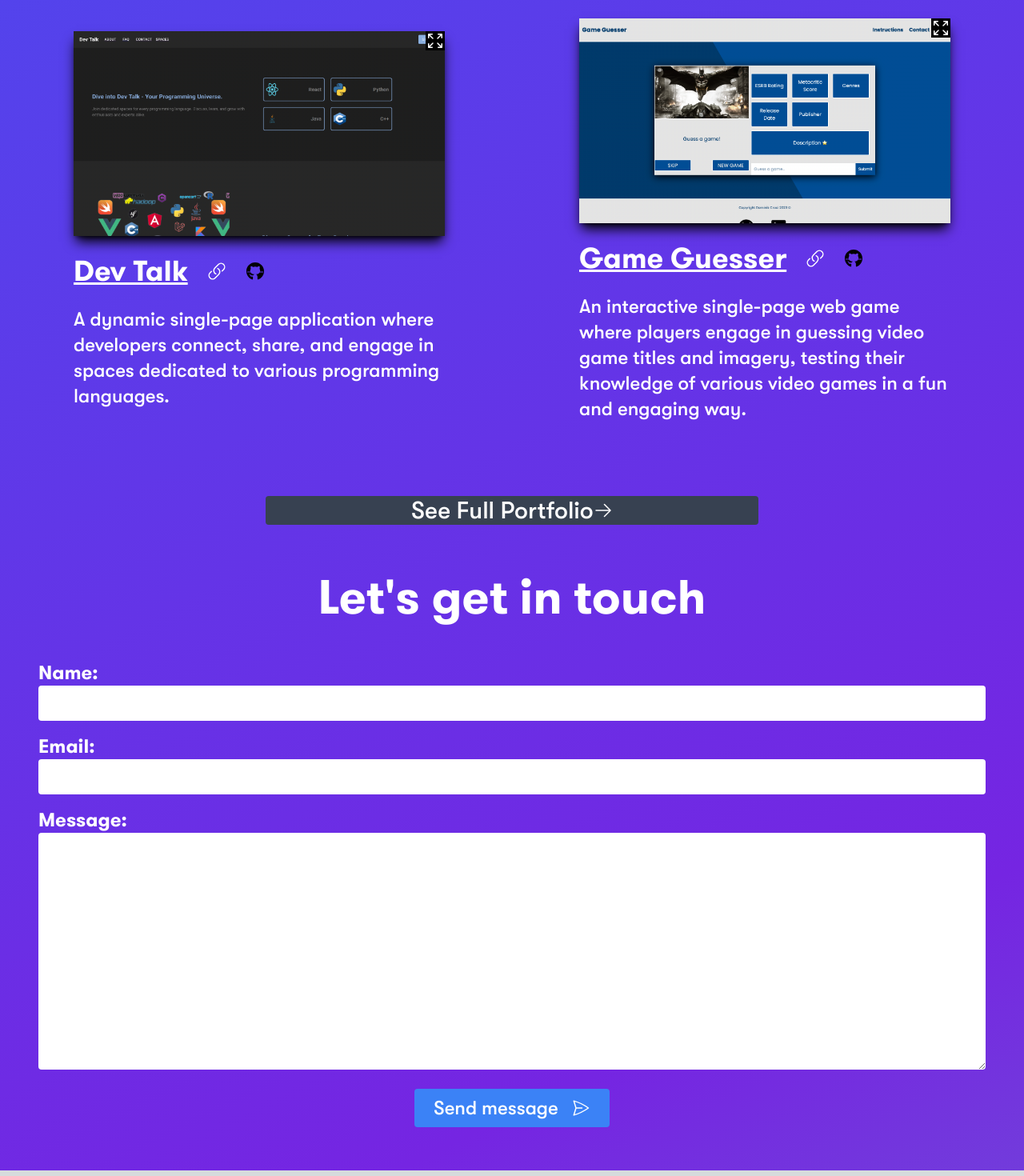
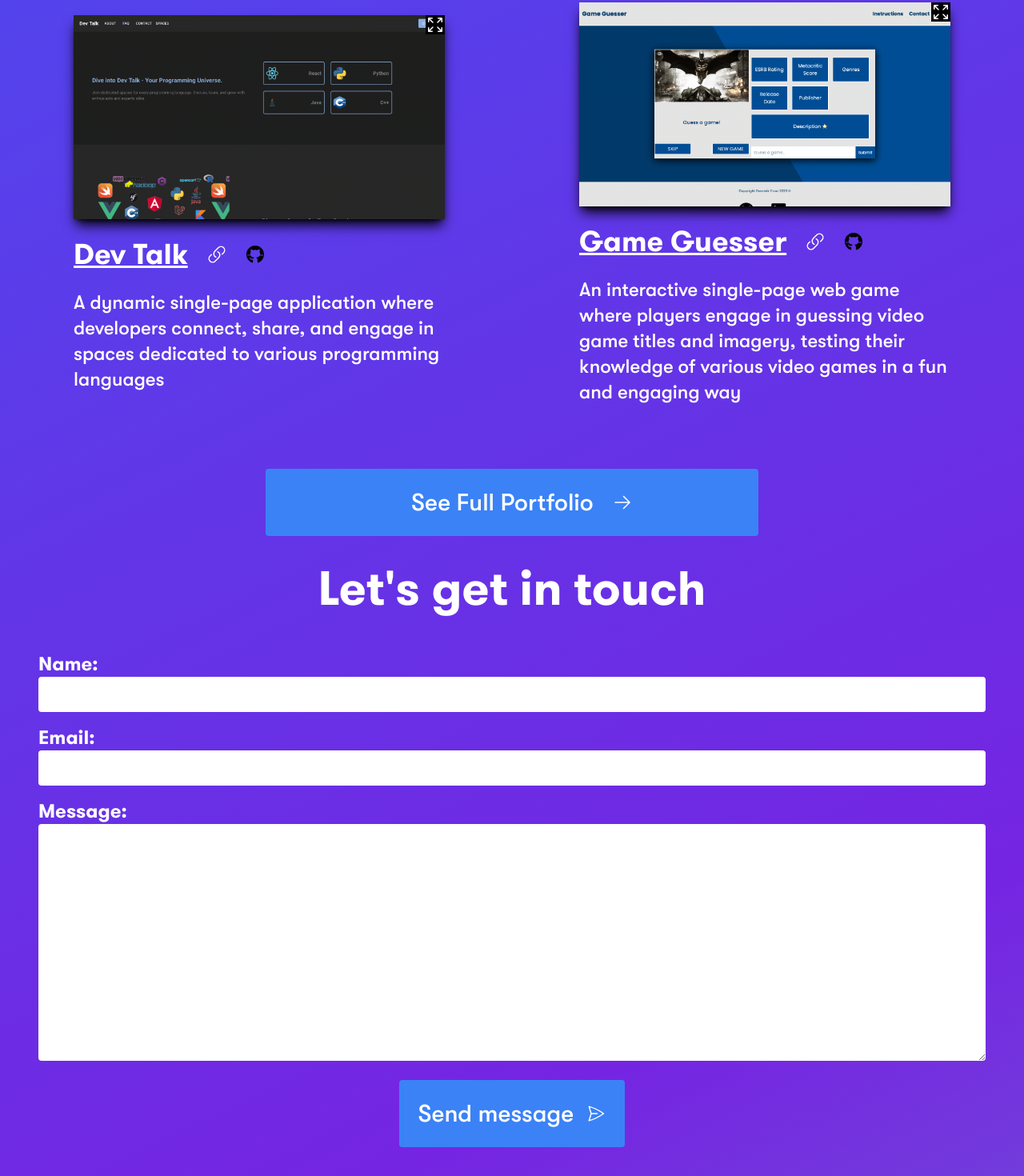
Before and after one commit to dcroci/Dominik-Croci-Portfolio, a Next.js app: page / in a window 1280 px wide. Shown: the part 1737-3207 px from the top of the page at 80% size. Built offline with nearby package versions, Linux system fonts and the light colour scheme.

Commit message:
restyled "full portfolio" button

```diff
--- a/src/app/components/ContactForm.tsx
+++ b/src/app/components/ContactForm.tsx
@@ -83,7 +83,7 @@ function ContactForm() {
           className="rounded text-xl indent-2 p-2"
           aria-label="Message"
         ></textarea>
-        <button className="flex mx-auto bg-blue-500 text-white rounded px-6 py-2 mt-6 items-center justify-center gap-4 hover:bg-blue-600 hover:-translate-y-1">
+        <button className="flex mx-auto text-3xl bg-blue-500 text-white rounded p-6 mt-6 items-center justify-center gap-4 hover:bg-blue-600 hover:-translate-y-1">
           Send message
           <svg
             xmlns="http://www.w3.org/2000/svg"
--- a/src/app/components/NavBar.tsx
+++ b/src/app/components/NavBar.tsx
@@ -13,7 +13,7 @@ const Navbar = () => {
         </p>
         <div className="hidden md:flex gap-6 ">
           {/* <p className="text-right">
-            <Link href="/blog">Blog</Link>
+            <a href="https://www.dominikcroci.com">Blog</a>
           </p> */}
           <p>
             <Link href="/projects">Projects</Link>
--- a/src/app/components/ProjectsSection.tsx
+++ b/src/app/components/ProjectsSection.tsx
@@ -13,7 +13,7 @@ function ProjectsSection() {
       <FadeLeftOnScroll>
         <Project
           title="Dev Talk"
-          desc="A dynamic single-page application where developers connect, share, and engage in spaces dedicated to various programming languages. "
+          desc="A dynamic single-page application where developers connect, share, and engage in spaces dedicated to various programming languages "
           imgURL="dev-talk.png"
           siteLink={'https://devtalk.tech/'}
           mockup1="mockups/dt-mockup.png"
@@ -27,7 +27,7 @@ function ProjectsSection() {
       <FadeRightOnScroll>
         <Project
           title="Game Guesser"
-          desc="An interactive single-page web game where players engage in guessing video game titles and imagery, testing their knowledge of various video games in a fun and engaging way."
+          desc="An interactive single-page web game where players engage in guessing video game titles and imagery, testing their knowledge of various video games in a fun and engaging way"
           imgURL="game-guesser.png"
           siteLink={'https://gameguesser.netlify.app/'}
           mockup1="mockups/gg-mockup.png"
@@ -36,8 +36,8 @@ function ProjectsSection() {
           gitLink="https://github.com/dcroci/react-game-guesser"
         />
       </FadeRightOnScroll>
-      <div className="flex col-span-full text-center text-3xl items-center justify-center bg-gray-700 rounded w-2/4 mx-auto">
-        <p className="col-span-full text-center ">
+      <div className="flex col-span-full text-center text-3xl items-center justify-center bg-blue-500 rounded w-2/4 mx-auto">
+        <p className="col-span-full text-center p-6 ">
           <Link href={'/projects'}> See Full Portfolio</Link>
         </p>
         <svg
```
